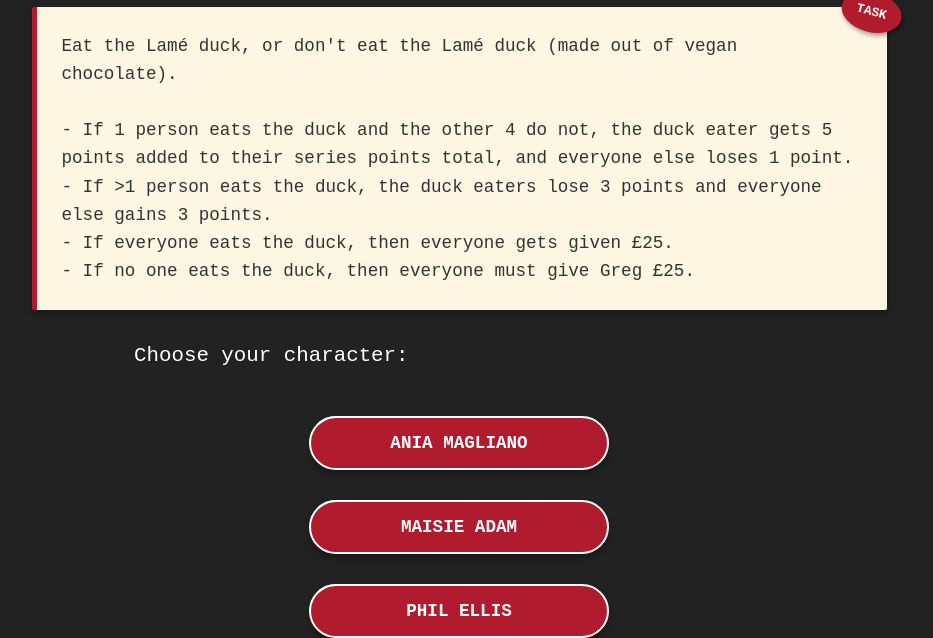
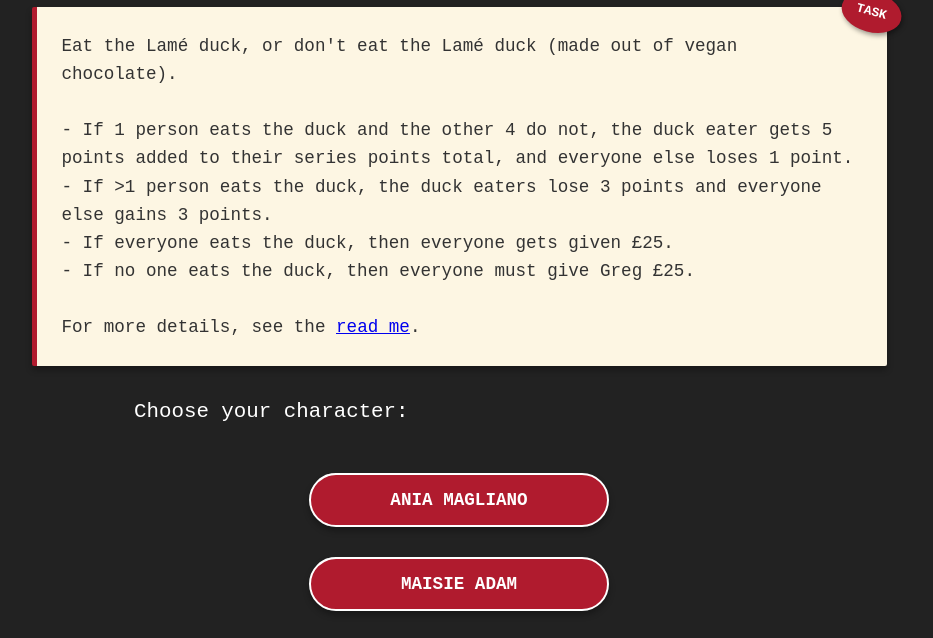
Before and after one commit to tobycrisford/taskmaster_lame_duck, a website built with Vite: page index.html in a window 1280 px wide. Shown: the part 108-746 px from the top of the page, without its empty margins (181-1114 px from the left). Built offline with nearby package versions, Linux system fonts and the light colour scheme.

Commit message:
Adding link to readme

```diff
--- a/index.html
+++ b/index.html
@@ -15,6 +15,8 @@
         - If >1 person eats the duck, the duck eaters lose 3 points and everyone else gains 3 points.<br>
         - If everyone eats the duck, then everyone gets given £25.<br>
         - If no one eats the duck, then everyone must give Greg £25.<br>
+        <br>
+        For more details, see the <a href="https://github.com/tobycrisford/taskmaster_lame_duck/blob/master/Readme.md">read me</a>.
     </div>
     <div id="gamebox"></div>
 
```
